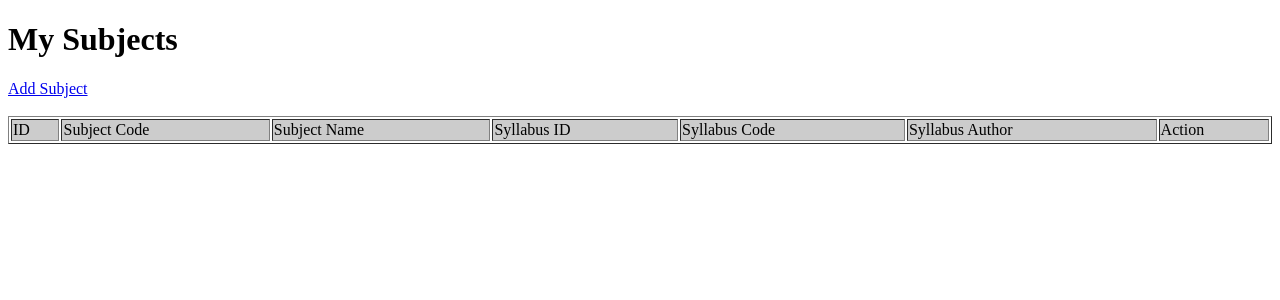
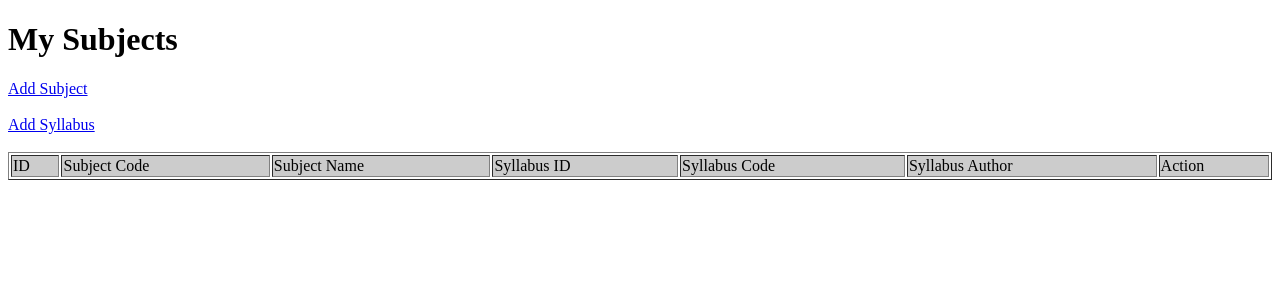
Before and after one commit to Shabyte/webdevproject, a PHP site: page / in a window 1280 px wide. Shown: the top 300 px of the page. Run offline with PHP 8.4, Linux system fonts and the light colour scheme; data comes from the database, SQL or seed files in the repository; data that the repository does not hold is empty.

Commit message:
Update index.php

```diff
--- a/index.php
+++ b/index.php
@@ -15,6 +15,7 @@ include_once("./function/fetch.php")
 <body>
     <h1>My Subjects</h1>
     <a href="./forms/addform.php">Add Subject</a><br/><br/>
+    <a href="./forms/addsyllabusform.php">Add Syllabus</a><br/><br/>
     <table width='100%' border= 1>
         <tr bgcolor= '#CCCCCC'>
             <td>ID</td>
```
